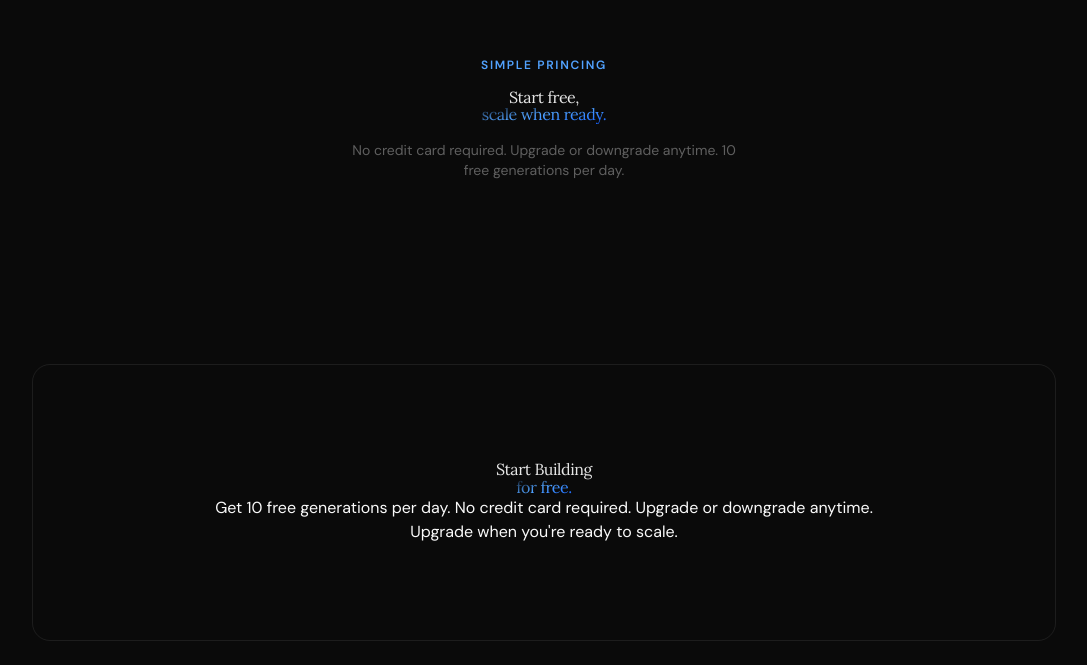
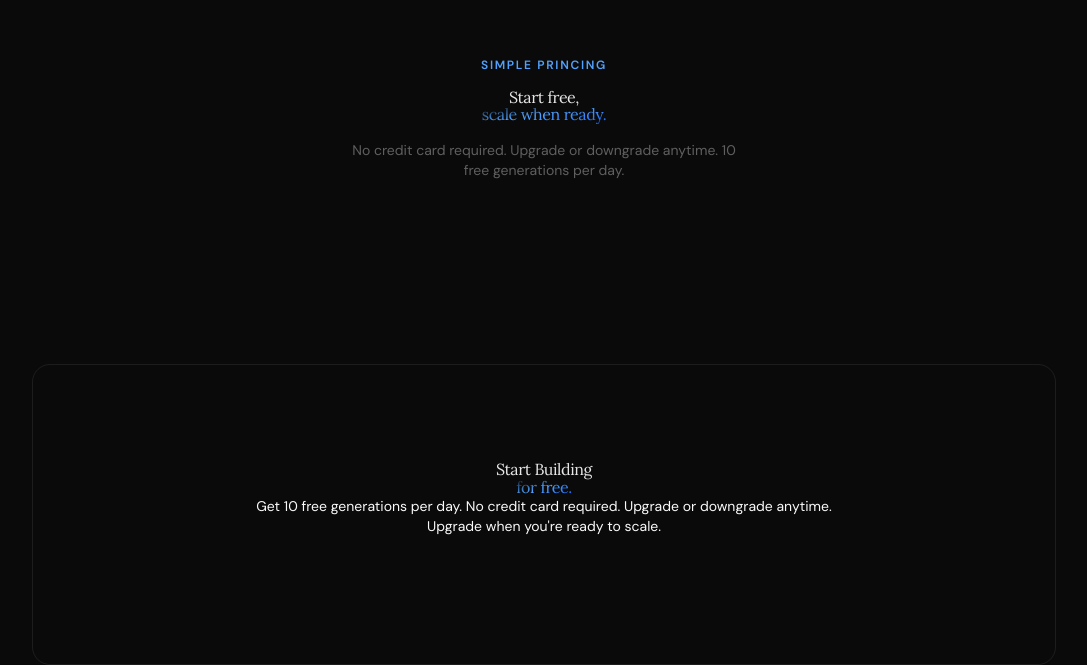
Before and after one commit to moonspark78/ai-app-builder, a Next.js app: page / in a window 1280 px wide. Shown: the part 2067-2732 px from the top of the page, without its empty margins (96-1183 px from the left). Before the commit the page ends 2708 px from the top, so only its background shows below. Built offline with nearby package versions, Linux system fonts and the light colour scheme; no server answers.

Commit message:
:art: working on Page.tsx  /./././././   :art:

```diff
--- a/app/page.tsx
+++ b/app/page.tsx
@@ -212,7 +212,7 @@ export default function Home() {
 
       <section className="relative mx-auto mb-3é max-w-5xl overflow-hidden rounded-2xl border border-white/8 px-10 py-24 text-center">
         <SectionHeading gray="Start Building" blue="for free." />
-        <p>
+        <p className="mb-8 text-sm">
           Get 10 free generations per day. No credit card required. Upgrade or downgrade anytime.
           <br/>
           Upgrade when you&apos;re ready to scale.
```
